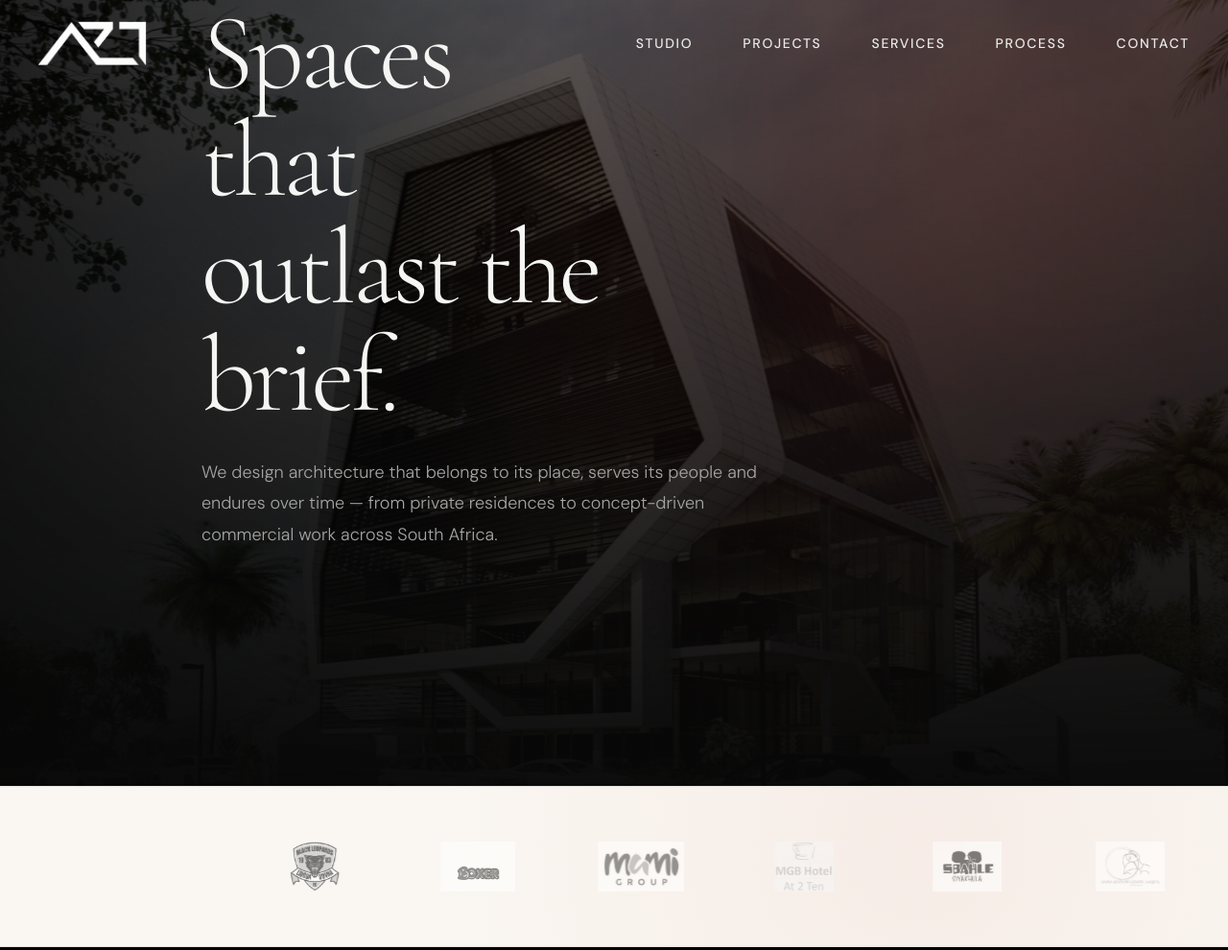
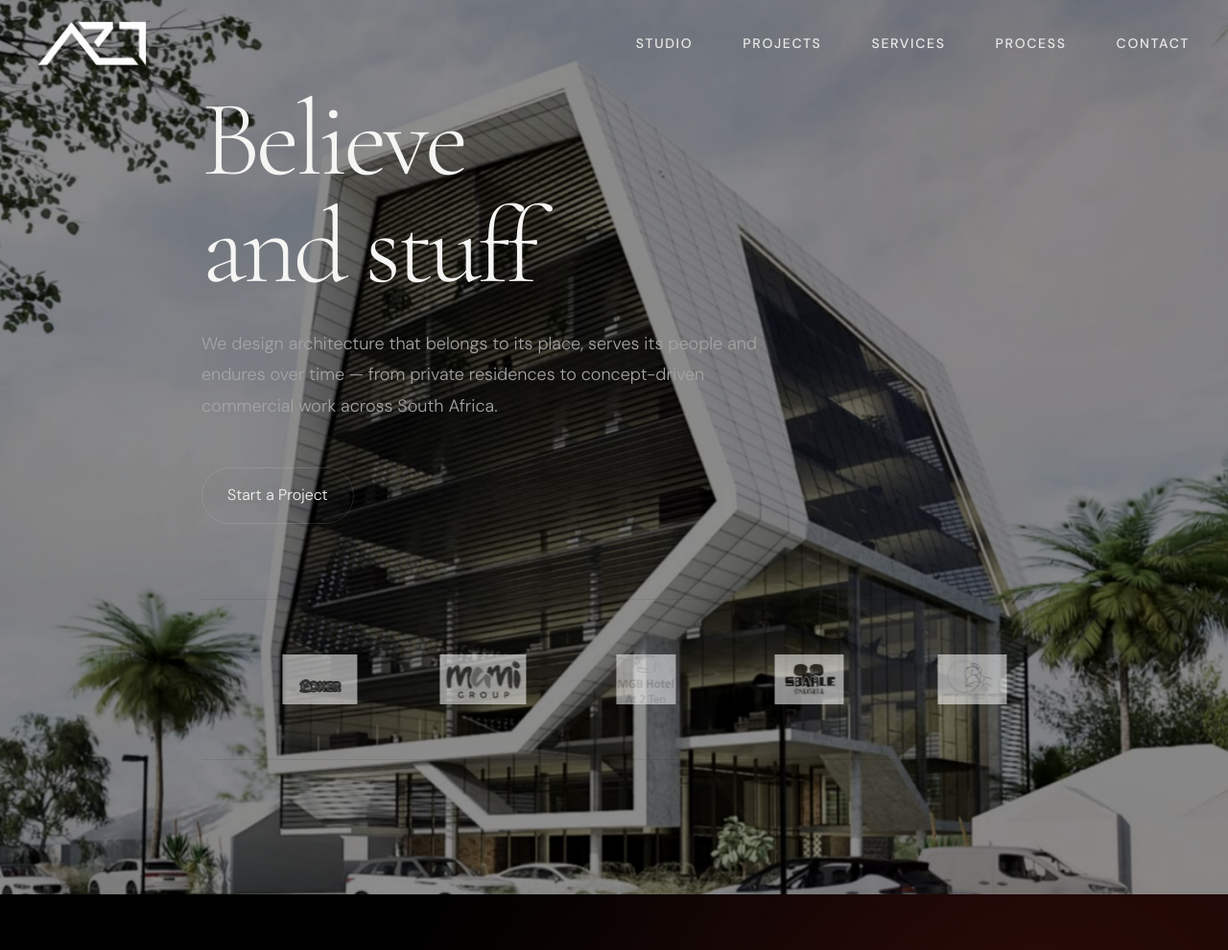
Before and after one commit to tnduvheni/Arquitectura, a plain HTML site: page index.html in a window 1280 px wide. Shown: the top 990 px of the page at 96% size. Drawn offline with nearby package versions, Linux system fonts and the light colour scheme.

Commit message:
Add files via upload

```diff
--- a/css/hero.css
+++ b/css/hero.css
@@ -11,8 +11,10 @@ HERO
 
     position:relative;
     min-height:100svh;
+    padding-top:var(--nav-height);
     display:flex;
     align-items:center;
+    justify-content:center;
     overflow:hidden;
     background:transparent;
 
@@ -55,7 +57,7 @@ OVERLAYS
     width:100%;
     min-height:100vh;
     background:
-        linear-gradient(90deg, rgba(0,0,0,.72) 0%, rgba(0,0,0,.28) 45%, rgba(0,0,0,.48) 100%),
+        linear-gradient(90deg, rgba(0,0,0,.48) 0%, rgba(0,0,0,.16) 45%, rgba(0,0,0,.28) 100%),
         radial-gradient(circle at top right, rgba(192,57,43,.16), transparent 42%);
     z-index:0;
     pointer-events:none;
@@ -80,24 +82,6 @@ OVERLAYS
     mix-blend-mode:screen;
 
 }
-
-.hero-overlay::after{
-
-    content:"";
-
-    position:absolute;
-
-    inset:0;
-
-    background:
-    linear-gradient(
-        to top,
-        rgba(8,8,8,.95),
-        rgba(8,8,8,.15)
-    );
-
-}
-
 /*==============================
 ARCHITECT GRID
 ==============================*/
--- a/css/slideshow.css
+++ b/css/slideshow.css
@@ -5,24 +5,12 @@
 /* ── LOGO SLIDESHOW ────────────────────── */
 
 .logo-slideshow {
-  background: #FAF7F2;
+  background: transparent;
   padding: 3rem 0;
   overflow: hidden;
   border-top: 1px solid rgba(0, 0, 0, 0.08);
   border-bottom: 1px solid rgba(0, 0, 0, 0.08);
   position: relative;
-}
-
-.logo-slideshow::before {
-  content: '';
-  position: absolute;
-  inset: 0;
-  background: radial-gradient(
-    circle at 75% 35%,
-    rgba(192,57,43,.06),
-    transparent 55%
-  );
-  pointer-events: none;
 }
 
 .slideshow-track {
@@ -31,7 +19,7 @@
   animation: slideshow 20s linear infinite;
   will-change: transform;
   padding: 0 2rem;
-  max-width: 700px;
+  width: 100%;
   margin: 0 auto;
   position: relative;
   z-index: 1;
@@ -77,20 +65,12 @@
   filter: grayscale(0%);
 }
 
-/* Duplicate items for seamless loop */
-.slideshow-track::after {
-  content: '';
-  display: flex;
-  gap: 2.5rem;
-  position: relative;
-}
-
 @keyframes slideshow {
   0% {
     transform: translateX(0);
   }
   100% {
-    transform: translateX(calc(-130px - 2.5rem));
+    transform: translateX(-50%);
   }
 }
 
@@ -164,15 +144,6 @@
     max-height: 36px;
   }
 
-  @keyframes slideshow {
-    0% {
-      transform: translateX(0);
-    }
-    100% {
-      transform: translateX(calc(-100px - 1.75rem));
-    }
-  }
-
   .full-image-container img {
     aspect-ratio: 4 / 3;
   }
@@ -197,15 +168,6 @@
     max-height: 28px;
   }
 
-  @keyframes slideshow {
-    0% {
-      transform: translateX(0);
-    }
-    100% {
-      transform: translateX(calc(-75px - 1.25rem));
-    }
-  }
-
   .full-image-container img {
     aspect-ratio: 3 / 2;
   }
--- a/index.html
+++ b/index.html
@@ -91,17 +91,17 @@
           loading="eager"
           fetchpriority="high">
       </div>
-      <div class="hero-overlay" aria-hidden="true"></div>
-      <div class="hero-grid"    aria-hidden="true"></div>
+      <!-- <div class="hero-overlay" aria-hidden="true"></div> -->
+      <!-- <div class="hero-grid"    aria-hidden="true"></div> -->
       <div class="hero-light"   aria-hidden="true"></div>
 
       <div class="hero-content container">
         <!-- <p class="hero-tag">ARQ Arquitectura — Johannesburg</p> -->
 
         <h1 class="hero-title">
-          <span>Spaces that</span>
-          <span>outlast</span>
-          <span>the brief.</span>
+          <span></span>
+          <span>Believe and stuff</span>
+          <span></span>
         </h1>
 
         <p class="hero-description">
@@ -110,18 +110,13 @@
           commercial work across South Africa.
         </p>
 
+        <a href="#contact" class="nav-cta" style="display:inline-flex;">Start a Project</a>
+
+
         <div class="hero-buttons">
           <a href="#portfolio" class="btn btn-primary">View Projects</a>
-        </div>
-      </div>
 
-      <!-- <div class="scroll-indicator" aria-hidden="true"><span></span></div> -->
-    </section>
-
-    <!-- ════════════════════════════════
-         LOGO SLIDESHOW
-    ════════════════════════════════ -->
-    <section class="logo-slideshow" aria-label="Partner logos">
+          <section class="logo-slideshow" aria-label="Partner logos">
   <div class="slideshow-track">
     <div class="slideshow-item">
       <img src="assets/images/partners/blacklep.png" alt="Black Leopard" loading="lazy">
@@ -143,12 +138,25 @@
     </div>
   </div>
 </section>
+        </div>
+      </div>
+
+      <!-- <div class="scroll-indicator" aria-hidden="true"><span></span></div> -->
+    </section>
+
+    <!-- ════════════════════════════════
+         LOGO SLIDESHOW
+    ════════════════════════════════ -->
+
     <!-- ════════════════════════════════
          ABOUT
     ════════════════════════════════ -->
     <section class="section featured-project" aria-labelledby="featured-heading">
 
         <div class="featured-image">
+          <div class="hero-overlay" aria-hidden="true"></div>
+      <div class="hero-grid"    aria-hidden="true"></div>
+      <div class="hero-light"   aria-hidden="true"></div>
         <img
           src="assets/images/featured/IMG-20260628-WA0047.jpg"
           alt="Riverside Residence — featured project by ARQ Arquitectura"
@@ -191,7 +199,7 @@
     <!-- ════════════════════════════════
          FEATURED PROJECT
     ════════════════════════════════ -->
-    <section class="section featured-project" aria-labelledby="featured-heading">
+    <!-- <section class="section featured-project" aria-labelledby="featured-heading">
       <div class="featured-image">
         <img
           src="assets/images/featured/IMG-20260628-WA0035.jpg"
@@ -217,7 +225,7 @@
 
         <a href="#portfolio" class="btn btn-outline">View All Projects</a>
       </div>
-    </section>
+    </section> -->
 
  <!-- ════════════════════════════════
          FULL IMAGE SECTION
@@ -473,7 +481,7 @@
     <!-- ════════════════════════════════
          PROCESS
     ════════════════════════════════ -->
-    <section id="process" class="section" aria-labelledby="process-heading">
+    <!-- <section id="process" class="section" aria-labelledby="process-heading">
       <div class="container">
 
         <div class="section-header">
@@ -530,7 +538,7 @@
         </div>
 
       </div>
-    </section>
+    </section> -->
 
     <!-- ════════════════════════════════
          PROCESS INFO GRID
```
